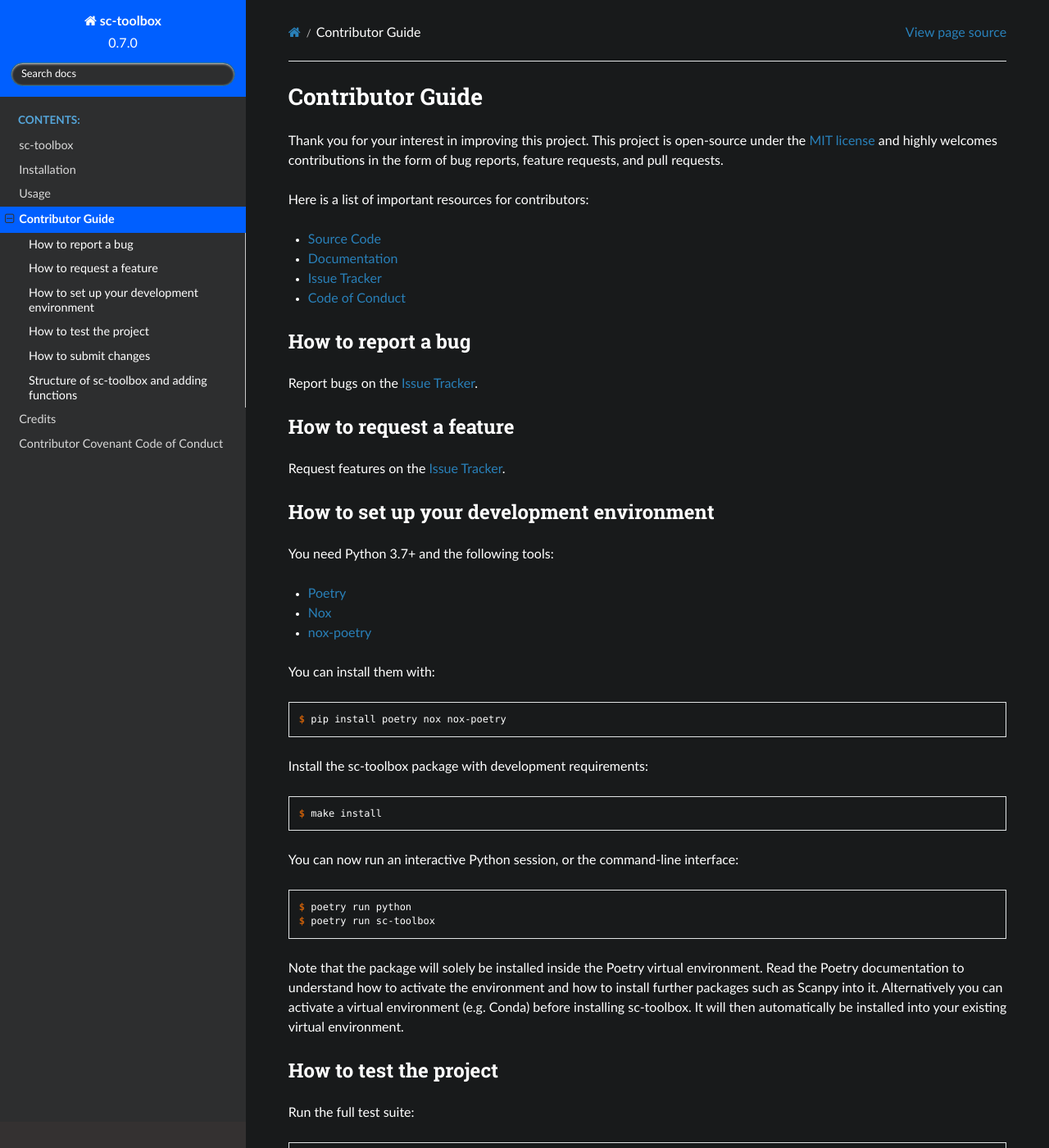
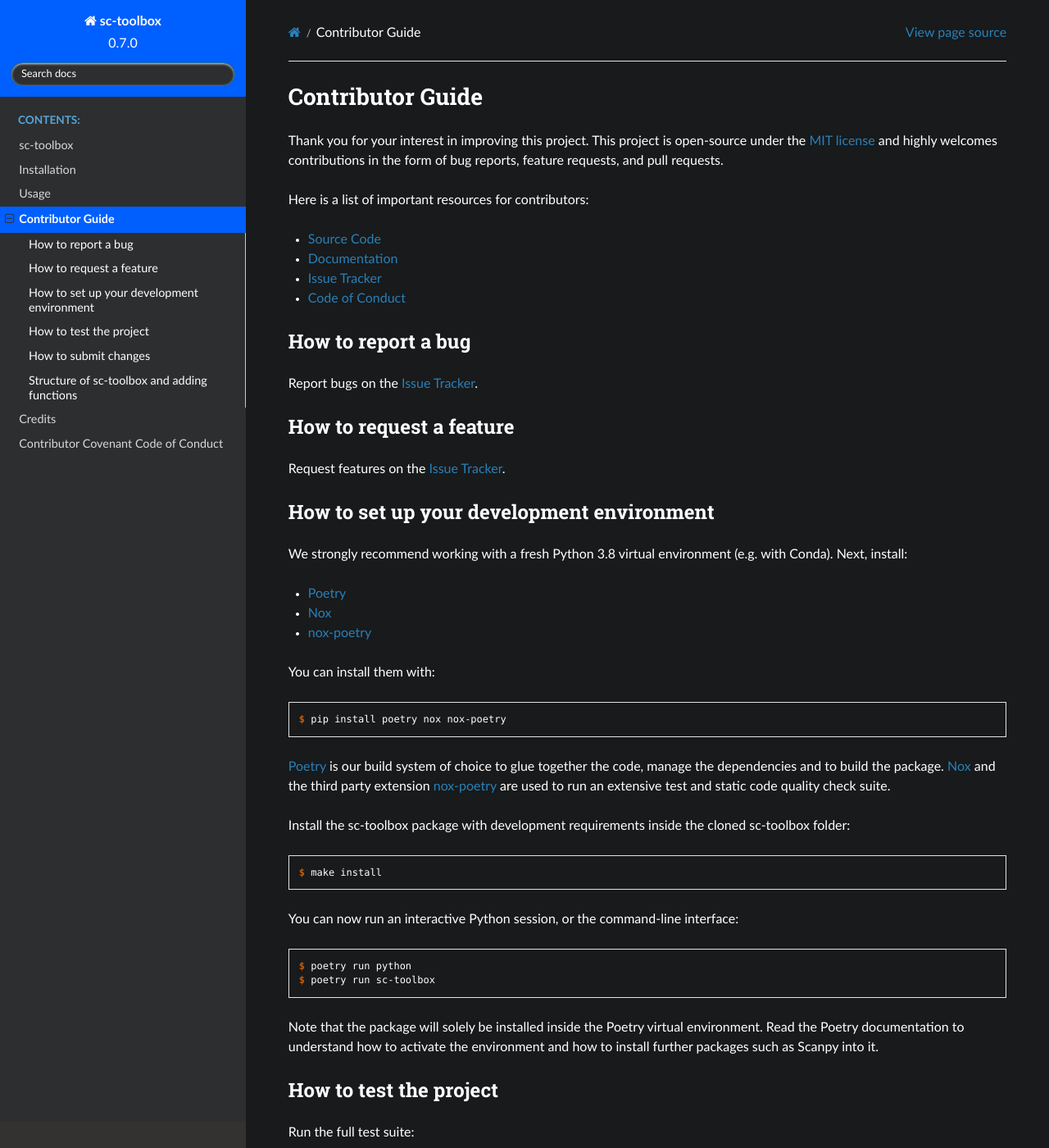
Before and after one commit to schillerlab/sc-toolbox, a Sphinx documentation site: the page built from docs/contributing.rst, in a window 1280 px wide and 1400 px high. Shown: the whole window at 82% size. Built offline with Sphinx 7.4.7 and the Read the Docs theme 2.0.0, drawn with Linux system fonts in a browser that asks for light colours.

Commit message:
improve contributor guide
Signed-off-by: zethson <lukas.heumos@posteo.net>

```diff
--- a/docs/contributing.rst
+++ b/docs/contributing.rst
@@ -32,7 +32,8 @@
 How to set up your development environment
 ------------------------------------------
 
-You need Python 3.7+ and the following tools:
+We strongly recommend working with a fresh Python 3.8 virtual environment (e.g. with Conda).
+Next, install:
 
 - Poetry_
 - Nox_
@@ -44,7 +45,10 @@
 
     $ pip install poetry nox nox-poetry
 
-Install the sc-toolbox package with development requirements:
+Poetry_ is our build system of choice to glue together the code, manage the dependencies and to build the package.
+Nox_ and the third party extension nox-poetry_ are used to run an extensive test and static code quality check suite.
+
+Install the sc-toolbox package with development requirements inside the cloned sc-toolbox folder:
 
 .. code:: console
 
@@ -59,8 +63,6 @@
 
 Note that the package will solely be installed inside the Poetry virtual environment.
 Read the Poetry documentation to understand how to activate the environment and how to install further packages such as Scanpy into it.
-Alternatively you can activate a virtual environment (e.g. Conda) before installing sc-toolbox.
-It will then automatically be installed into your existing virtual environment.
 
 .. _Poetry: https://python-poetry.org/
 .. _Nox: https://nox.thea.codes/
```
